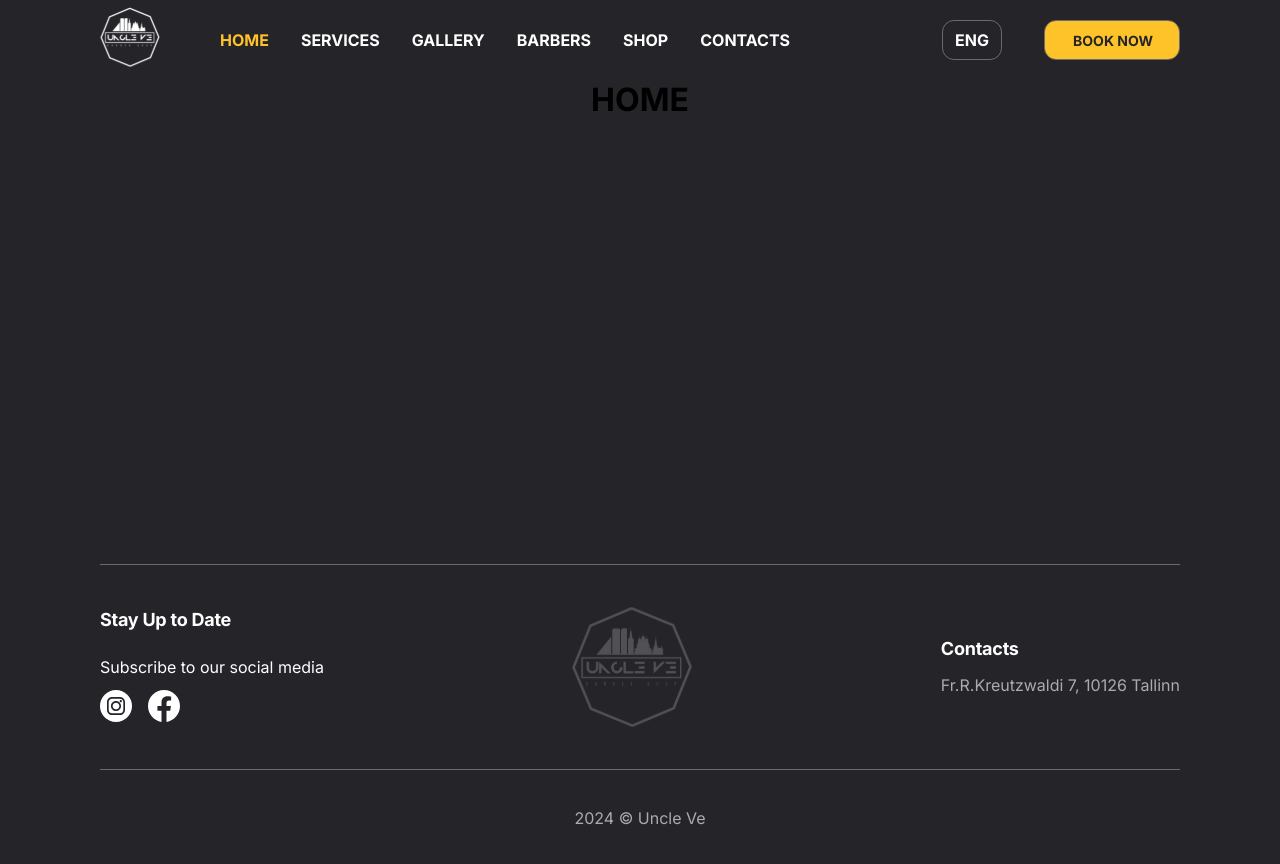
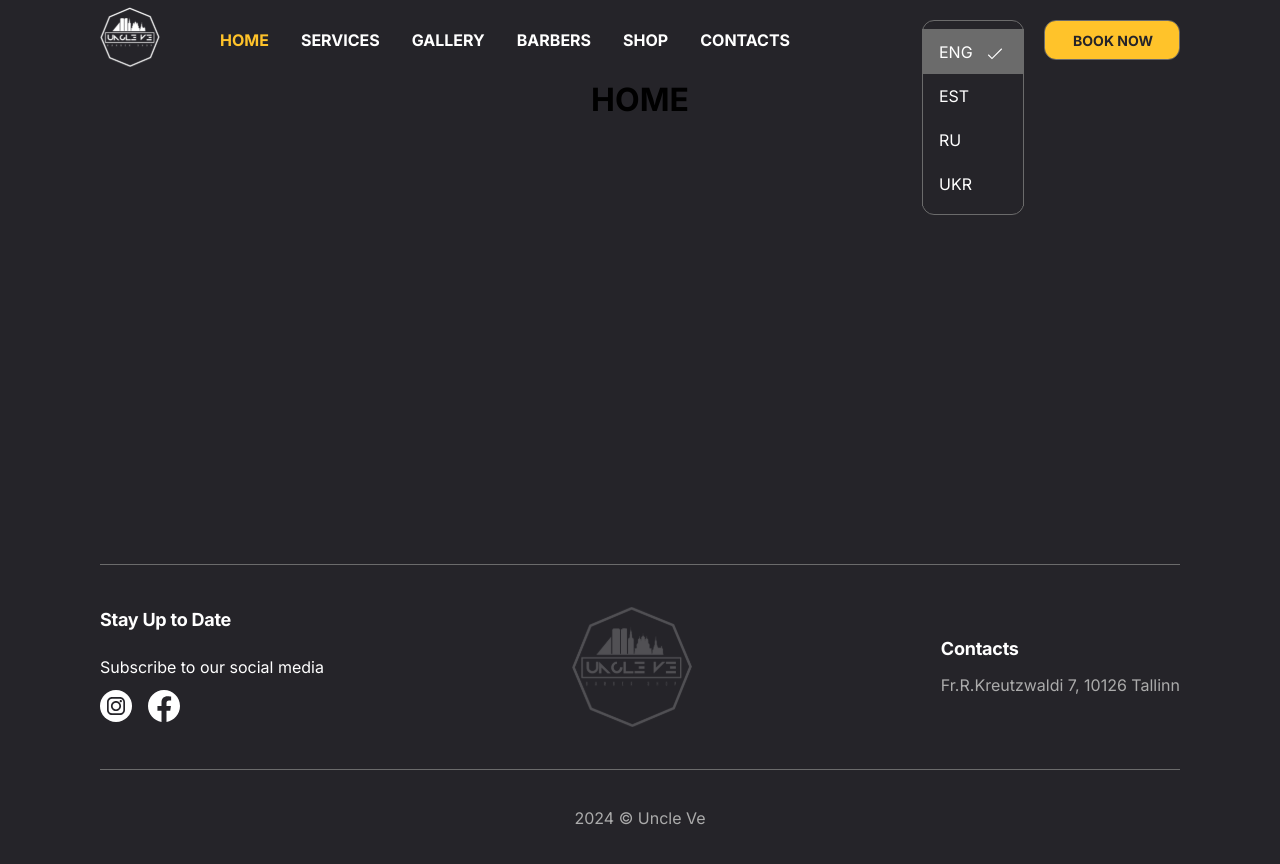
Before and after one commit to lopachuck/test-barber, a React (Create React App) app: page / in a window 1280 px wide. Both pictures are taken after a click on the element "ENG". Shown: the top 864 px of the page. Built offline with nearby package versions, Linux system fonts and the light colour scheme; no server answers.

Commit message:
duty dropdown lang menu

```diff
--- a/src/layouts/Header/header.styles.ts
+++ b/src/layouts/Header/header.styles.ts
@@ -1,6 +1,9 @@
 import styled from 'styled-components'
 import { devices } from '../../devices'
 import {NavLink} from "react-router-dom";
+import checkmark from '../../assets/icon/checkmark.svg'
+import { ReactComponent } from '*.svg'
+// import checkmark from '../../../public/svg/icons/checkmark.svg'
 
 export const HeaderContainer = styled.header`
     display: flex;
@@ -74,22 +77,67 @@ export const LangMenuBtn = styled.span`
     }
 `
 export const LangMenuOptions = styled.div `
-    display: none;
-    &.menuOpen{
-        display: flex;
-        flex-direction: column;
-        width: 162px;
-        min-height: 48px;
-        background: ${({ theme }) => theme.colors.background};
-        border-radius: 12px;
-        border: 1px solid ${({ theme }) => theme.colors.elementsGrey};
-        position: absolute;
-        top: 60px;
-        left: -2px;
+    display: flex;
+    width: 102px;
+    //width: 162px;
+    max-width: 162px;
+    padding: 8px 16px;
+    align-items: center;
+    gap: 0;
+    //gap: 10px;
+    flex-direction: column;
+    border: 1px solid #6B6B6B;
+    background: #252429;
+    border-radius: 12px;
+    //&.menuOpen{
+    //    display: flex;
+    //    flex-direction: column;
+    //    width: 162px;
+    //    min-height: 48px;
+    //     background: ${({ theme }) => theme.colors.background};
+    //    border-radius: 12px;
+    //     border: 1px solid ${({ theme }) => theme.colors.elementsGrey};
+    //    position: absolute;
+    //    top: 60px;
+    //    left: -2px;
+    //}
+`
+export const LangMenuOption =styled.div `
+    display: flex;
+    position: relative;
+    width: 102px;
+    max-width: 162px;
+    padding: 12px 16px;
+    align-items: flex-start;
+    gap: 10px;
+    color: #fff;
+    border-right: 1px solid #6B6B6B;
+    border-left: 1px solid #6B6B6B;
+    background: #252429;
+
+    &:hover,
+    &.active,
+    &:active {
+        //color: red;
+        //border-radius: 12px 12px 0px 0px;
+        border-top: 1px solid #6B6B6B;
+        border-right: 1px solid #6B6B6B;
+        border-left: 1px solid  #6B6B6B;
+        background: #6B6B6B;
     }
-`
-export const LangMenuOption =styled.span `
-
+    &:hover,
+    &.active,
+    &:active
+    {
+        &:after{
+            content: " ";
+            width: 24px;
+            height: 24px;
+            right: 16px;
+            position: absolute;
+            background-image: url(${checkmark});
+        }
+    }
 `
 export const BookingBtnWrapper = styled.div`
     display: flex;
--- a/src/layouts/Header/header.tsx
+++ b/src/layouts/Header/header.tsx
@@ -1,10 +1,13 @@
 import * as S from './header.styles'
-import React, { FC } from 'react'
+import React, { FC, useState } from 'react'
 import Menu from '../../components/Menu/menu'
 import { t } from '../../utils/translate/t'
 import { NavLink } from 'react-router-dom'
+import SimpleModal from '../../ui-kit/SimpleModal/SimpleModal'
 
 const Header: FC = () => {
+    const [langOptionOpen, setLangOptionOpen] = useState(false)
+    const [currentLang, setCurrentLang] = useState('ENG')
     return (
         <>
             <S.HeaderContainer>
@@ -18,12 +21,25 @@ const Header: FC = () => {
                 </S.MenuWrapper>
                 <S.BookingBtnWrapper>
                     <S.LangMenuWrapper>
-                        <S.LangMenuBtn>
-                            {t('LANG_BTN_ENG')}
+                        <SimpleModal
+                            isOpen={langOptionOpen}
+                            onClose={() => setLangOptionOpen(false)}
+                        >
+                            <S.LangMenuOptions>
+                                <S.LangMenuOption className={currentLang === 'ENG' ? 'active' : ''}
+                                                  onClick={() => setCurrentLang('ENG')}>ENG</S.LangMenuOption>
+                                <S.LangMenuOption className={currentLang === 'EST' ? 'active' : ''}
+                                    onClick={() => setCurrentLang('EST')}>EST</S.LangMenuOption>
+                                <S.LangMenuOption className={currentLang === 'RU' ? 'active' : ''}
+                                    onClick={() => setCurrentLang('RU')}>RU</S.LangMenuOption>
+                                <S.LangMenuOption className={currentLang === 'UKR' ? 'active' : ''}
+                                    onClick={() => setCurrentLang('UKR')}>UKR</S.LangMenuOption>
+                            </S.LangMenuOptions>
+                        </SimpleModal>
+                        <S.LangMenuBtn onClick={() => setLangOptionOpen(true)}>
+                            {currentLang}
+                            {/*{t('LANG_BTN_ENG')}*/}
                         </S.LangMenuBtn>
-                        <S.LangMenuOptions>
-                            <S.LangMenuOption></S.LangMenuOption>
-                        </S.LangMenuOptions>
                     </S.LangMenuWrapper>
                     <S.BookingBtn to={'#'}>
                         <span>{t('btn_header_bookNow')}</span>
--- /dev/null
+++ b/src/ui-kit/SimpleModal/SimpleModal.tsx
@@ -0,0 +1,25 @@
+import { FC } from 'react'
+import * as S from './simpleModal.styles'
+
+type Props = {
+    children?: React.ReactNode
+    onClose: any
+    isOpen: boolean
+}
+const SimpleModal: FC<Props> = ({ isOpen, onClose, children }) => {
+    const onWrapperClick = (event: { target: { classList: { contains: (arg0: string) => any } } }) => {
+        if (event.target.classList.contains('modal-wrapper')) onClose()
+    }
+    return (
+        <>{
+            isOpen && (<S.Modal>
+                <S.ContentWrapper onClick={onWrapperClick}>
+                    <S.Content onClick={onClose}>
+                        {children}
+                    </S.Content>
+                </S.ContentWrapper>
+            </S.Modal>)
+        }</>
+    )
+}
+export default SimpleModal
--- /dev/null
+++ b/src/ui-kit/SimpleModal/simpleModal.styles.ts
@@ -0,0 +1,42 @@
+import styled from 'styled-components'
+
+export const Modal = styled.div`
+    //position: fixed;
+    //top: 0;
+    //left: 0;
+    //width: 100%;
+    //height: 100%;
+    background-color:
+            rgba(0, 0, 0, 0.75);
+    /* opacity: 0; */
+    overflow: hidden;
+    overflow-y: auto;
+    transition: opacity 0.3s;
+    z-index: 999;
+`
+export const ContentWrapper = styled.div.attrs({
+    className: 'modal-wrapper',
+})`
+    position: absolute;
+    top: 70px;
+    left: -20px;
+    //left: -60px;
+    //left: 0;
+    display: flex;
+    justify-content: center;
+    align-items: center;
+    //width: 100%;
+    //min-height: 100%;
+`
+export const Content = styled.div`
+    position: relative;
+    //margin: 20px;
+    //width: 100%;
+    //max-width: 200px;
+    border-radius: 20px;
+    //background-color: #ffffff;
+    //padding: 40px 20px 20px 20px;
+    transform: translateY(-50px);
+    transition: opacity 0.3s, transform 0.3s;
+`
+export const ContentWrapper2 = styled.div``
```
Also changed, not shown: src/assets/icon/checkmark.svg (added).
